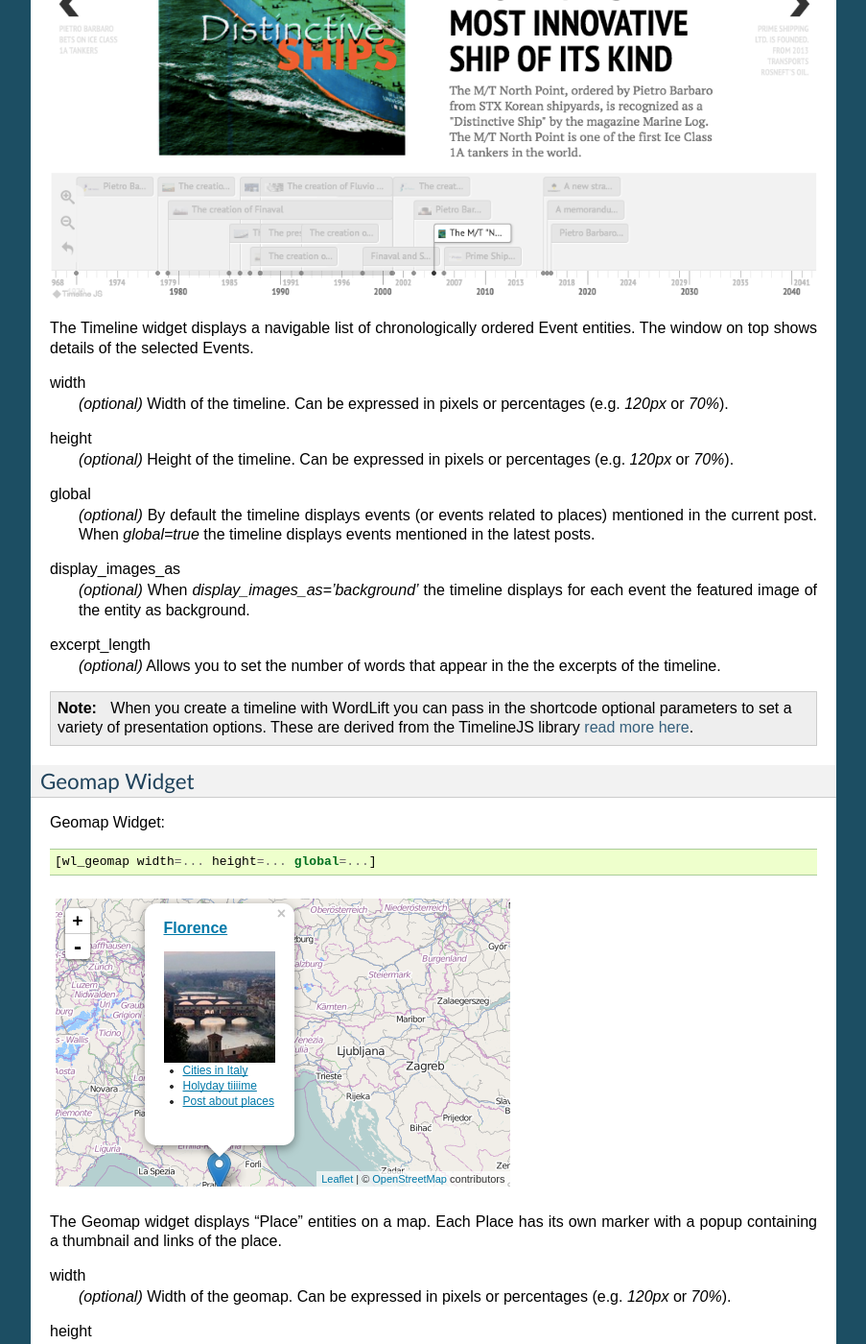
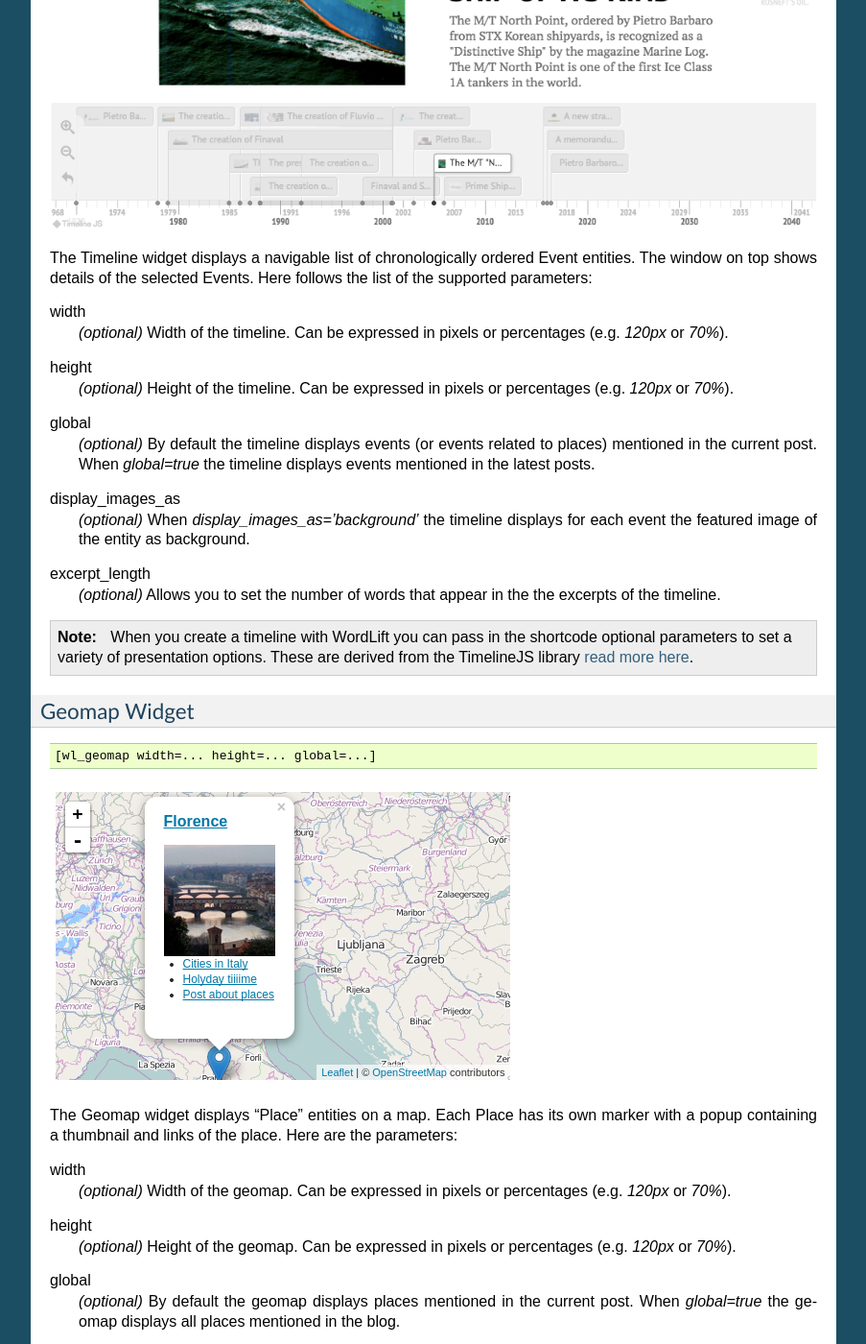
Before and after one commit to insideout10/wordlift-docs, a Sphinx documentation site: the page built from docs/shortcodes.rst, in a window 1280 px wide and 1400 px high, scrolled down 3105 px. Shown: the whole window at 96% size, without its empty margins (198-1101 px from the left). Built offline with Sphinx 7.4.7, drawn with Linux system fonts in a browser that asks for light colours; some of the changed text lies outside the part shown.

Commit message:
Adding support for theme developers and other minor changes

```diff
--- a/docs/discover.rst
+++ b/docs/discover.rst
@@ -169,3 +169,5 @@
 .. image:: /images/wordlift-discover-vocabulary.gif
 
 Here you can see an example of the `Semantic SEO Glossary <https://wordlift.io/blog/en/glossary>`_.
+
+In the next section, you can read all about the parameters that you can use to personalize each widget via `shortcodes <shortcodes.html>`_.
--- a/docs/shortcodes.rst
+++ b/docs/shortcodes.rst
@@ -90,13 +90,16 @@
 Navigator Widget
 ^^^^^^^^^^^^^^
 
-Navigator Widget::
+.. code-block:: html
 
     [wl_navigator]
 
-The Navigator widget offers links to semantic-related posts in the blog. The search is made by considering the entities mentioned in the current post (in the order WHO, WHAT, WHERE, WHEN) and finding other blog posts mentioning the same entities. It is useful for `content discovery <discover.html#the-faceted-search-widget>`_.
+The Navigator widget offers links to **semantic-related posts** in the blog.
+The search is made by considering the entities mentioned in the current post and by finding other blog posts that mentions the same entities. It is useful for `content discovery <discover.html#the-faceted-search-widget>`_.
 
 .. image:: /images/wordlift-discover-navigator.png
+
+Here follows the list of the supported parameters:
 
 title
     *(optional)* Title to be displayed above navigator. Defaults to 'Related articles'.
@@ -140,7 +143,7 @@
 Faceted Search Widget
 ^^^^^^^^^^^^^^
 
-Faceted Search Widget::
+.. code-block:: html
 
     [wl_faceted_search]
 
@@ -151,12 +154,13 @@
 Timeline Widget
 ^^^^^^^^^^^^^^
 
-Timeline Widget::
+.. code-block:: html
 
     [wl_timeline width=... height=... global=...]
 
 .. image:: /images/wordlift-shortcodes-timeline.png
 The Timeline widget displays a navigable list of chronologically ordered Event entities. The window on top shows details of the selected Events.
+Here follows the list of the supported parameters:
 
 width
     *(optional)* Width of the timeline. Can be expressed in pixels or percentages (e.g. *120px* or *70%*).
@@ -179,12 +183,12 @@
 Geomap Widget
 ^^^^^^^^^^^^^^
 
-Geomap Widget::
+.. code-block:: html
 
     [wl_geomap width=... height=... global=...]
 
 .. image:: /images/wordlift-shortcodes-geomap.png
-The Geomap widget displays "Place" entities on a map. Each Place has its own marker with a popup containing a thumbnail and links of the place.
+The Geomap widget displays "Place" entities on a map. Each Place has its own marker with a popup containing a thumbnail and links of the place. Here are the parameters:
 
 width
     *(optional)* Width of the geomap. Can be expressed in pixels or percentages (e.g. *120px* or *70%*).
@@ -198,7 +202,7 @@
 Chord Widget
 ^^^^^^^^^^^^^^
 
-Chord Widget::
+.. code-block:: html
 
     [wl_chord width=... height=... main_color=... depth=... global=...]
 
@@ -223,7 +227,7 @@
 Entity Cloud Widget
 ^^^^^^^^^^^^^^
 
-Entity cloud Widget::
+.. code-block:: html
 
     [wl_cloud]
 
@@ -234,7 +238,7 @@
 Glossary Widget
 ^^^^^^^^^^^^^^
 
-Glossary Widget::
+.. code-block:: html
 
     [wl_vocabulary limit=... type=... orderby=...]
 
```
Also changed, not shown: other parts of docs/shortcodes.rst (+8 -3 lines), docs/wordlift-theme-development.rst (+25 -0 lines).
